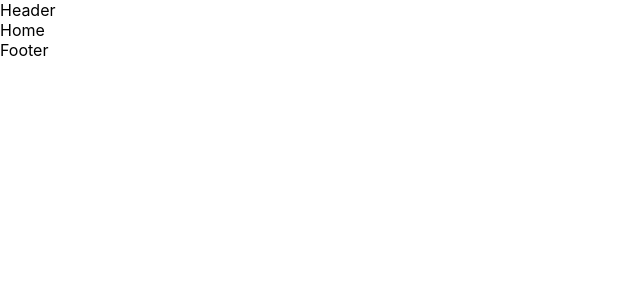
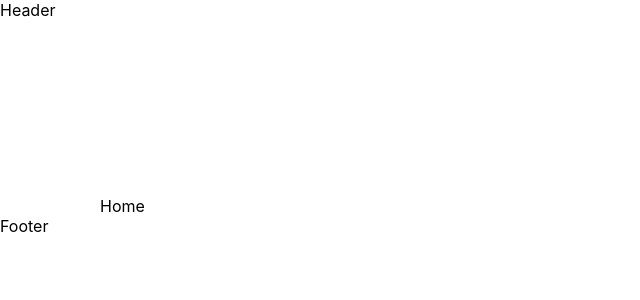
Before and after one commit to andavetisyan95/gold-market-NextJS, a Next.js app: page / in a window 1280 px wide. Shown: the top 300 px of the page, without its empty margins (0-640 px from the left). Built offline with nearby package versions, Linux system fonts and the light colour scheme.

Commit message:
MainLayout and components wrapped with ThemeProvider from mui-material

```diff
--- a/components/layout/index.tsx
+++ b/components/layout/index.tsx
@@ -16,9 +16,9 @@ export default function MainLayout({ children, title }: MainLayoutProps) {
       <Head>
         <title>{title}</title>
       </Head>
-      <Stack>
+      <Stack sx={{ position: "relative" }}>
         <Header />
-        <Box>{children}</Box>
+        <Box sx={{ px: 12.5, mt: 22 }}>{children}</Box>
         <Footer />
       </Stack>
     </>
```
